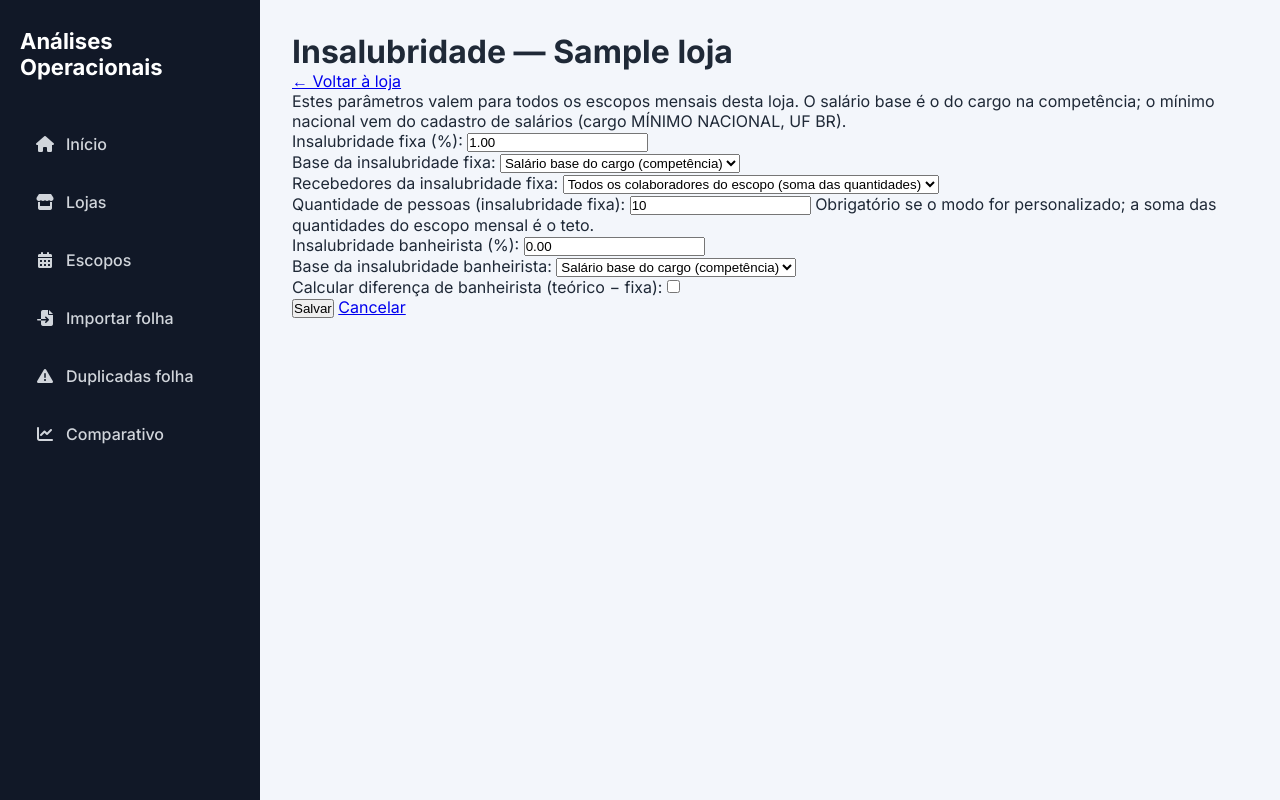
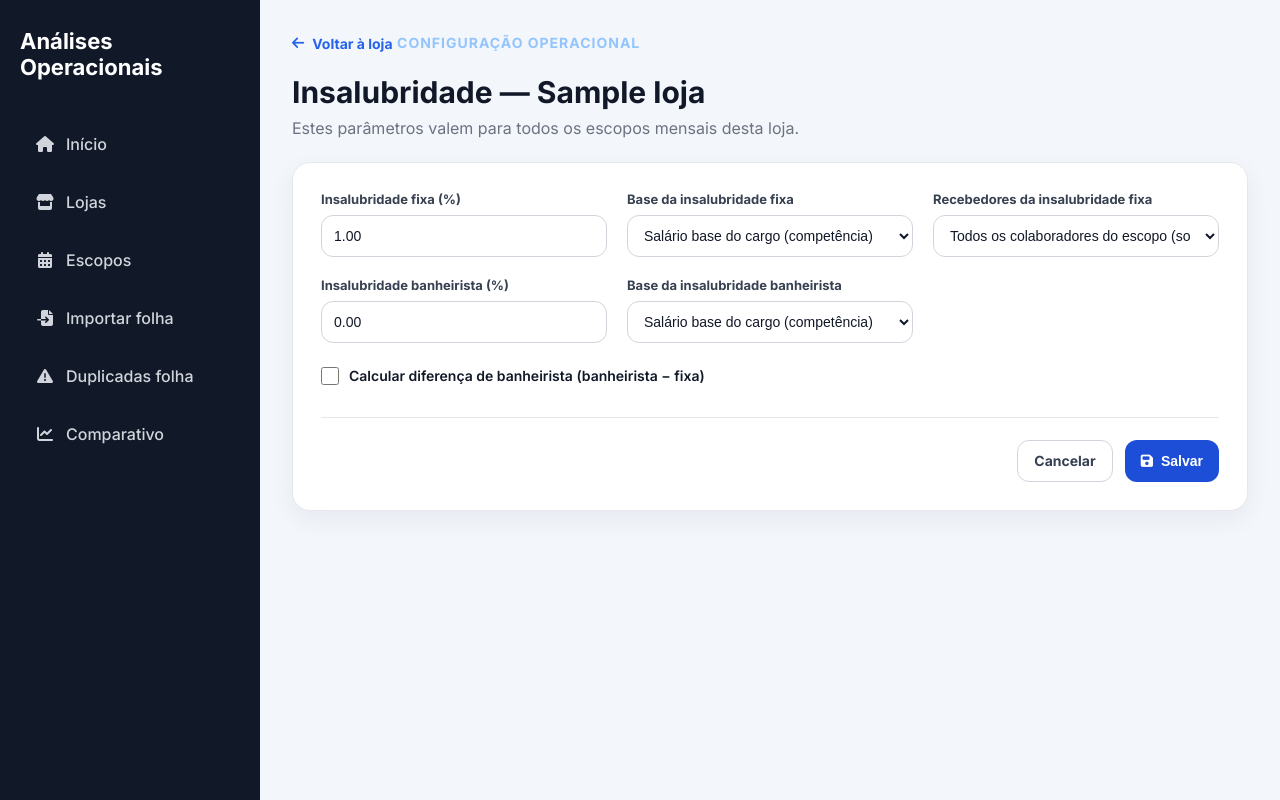
Before and after one commit to guisatoru/analises-operacionais, a Django app: page /lojas/1/insalubridade/ in a window 1280 px wide. Run offline with Django 5.2, Linux system fonts and the light colour scheme; tables that the repository leaves empty hold one stand-in row (values such as "Sample post").

Commit message:
Improve insalubridade form behavior

```diff
--- a/lojas/models.py
+++ b/lojas/models.py
@@ -313,7 +313,7 @@ class ConfiguracaoInsalubridadeLoja(models.Model):
         default=INSALUBRIDADE_BASE_MINIMO_NACIONAL,
     )
     calcular_diferenca_banheirista = models.BooleanField(
-        "Calcular diferença de banheirista (teórico − fixa)",
+        "Calcular diferença de banheirista (banheirista − fixa)",
         default=True,
     )
     # Quantas pessoas recebem a insalubridade fixa no cálculo do escopo (usa soma das Qtds do escopo como teto).
--- a/lojas/static/lojas/css/pages/lojas.css
+++ b/lojas/static/lojas/css/pages/lojas.css
@@ -498,6 +498,26 @@
     width: fit-content;
 }
 
+.checkbox-group {
+    margin-top: 24px;
+}
+
+.checkbox-label {
+    display: inline-flex;
+    align-items: center;
+    gap: 10px;
+
+    color: #111827;
+
+    font-size: 14px;
+    font-weight: 600;
+}
+
+.checkbox-label input[type="checkbox"] {
+    width: 18px;
+    height: 18px;
+}
+
 @media (max-width: 900px) {
     .detail-kpi-grid {
         grid-template-columns: 1fr;
--- a/lojas/templates/lojas/loja_config_insalubridade.html
+++ b/lojas/templates/lojas/loja_config_insalubridade.html
@@ -3,21 +3,133 @@
 {% block titulo %}{{ titulo }}{% endblock %}
 
 {% block content %}
-<header>
-    <h1>{{ titulo }}</h1>
-    <p><a href="{% url 'detalhe_loja' loja.pk %}">&larr; Voltar à loja</a></p>
-    <p>
-        Estes parâmetros valem para todos os escopos mensais desta loja. O salário base é o do cargo na competência;
-        o mínimo nacional vem do cadastro de salários (cargo MÍNIMO NACIONAL, UF BR).
-    </p>
-</header>
+<div class="page-title-row">
+    <div>
+        <a class="back-link" href="{% url 'detalhe_loja' loja.pk %}">
+            <i class="fa-solid fa-arrow-left"></i>
+            Voltar à loja
+        </a>
 
-<form method="post">
-    {% csrf_token %}
-    {{ form.as_p }}
-    <p>
-        <button type="submit">Salvar</button>
-        <a href="{% url 'detalhe_loja' loja.pk %}">Cancelar</a>
-    </p>
-</form>
+        <span class="page-eyebrow">Configuração operacional</span>
+
+        <h1>{{ titulo }}</h1>
+
+        <p>
+            Estes parâmetros valem para todos os escopos mensais desta loja.
+        </p>
+    </div>
+</div>
+
+<section class="form-card">
+    <form method="post" class="store-form">
+        {% csrf_token %}
+
+        <div class="form-grid">
+            <div class="form-group">
+                <label for="{{ form.insalubridade_fixa_percentual.id_for_label }}">
+                    {{ form.insalubridade_fixa_percentual.label }}
+                </label>
+
+                {{ form.insalubridade_fixa_percentual }}
+            </div>
+
+            <div class="form-group">
+                <label for="{{ form.insalubridade_fixa_base.id_for_label }}">
+                    {{ form.insalubridade_fixa_base.label }}
+                </label>
+
+                {{ form.insalubridade_fixa_base }}
+            </div>
+
+            <div class="form-group">
+                <label for="{{ form.insalubridade_fixa_recebedores_modo.id_for_label }}">
+                    {{ form.insalubridade_fixa_recebedores_modo.label }}
+                </label>
+
+                {{ form.insalubridade_fixa_recebedores_modo }}
+            </div>
+
+            <div
+                class="form-group"
+                id="quantidade-recebedores-wrapper"
+            >
+                <label for="{{ form.insalubridade_fixa_recebedores_quantidade.id_for_label }}">
+                    {{ form.insalubridade_fixa_recebedores_quantidade.label }}
+                </label>
+
+                {{ form.insalubridade_fixa_recebedores_quantidade }}
+
+                {% if form.insalubridade_fixa_recebedores_quantidade.help_text %}
+                    <small class="form-help-text">
+                        {{ form.insalubridade_fixa_recebedores_quantidade.help_text }}
+                    </small>
+                {% endif %}
+            </div>
+
+            <div class="form-group">
+                <label for="{{ form.insalubridade_banheirista_percentual.id_for_label }}">
+                    {{ form.insalubridade_banheirista_percentual.label }}
+                </label>
+
+                {{ form.insalubridade_banheirista_percentual }}
+            </div>
+
+            <div class="form-group">
+                <label for="{{ form.insalubridade_banheirista_base.id_for_label }}">
+                    {{ form.insalubridade_banheirista_base.label }}
+                </label>
+
+                {{ form.insalubridade_banheirista_base }}
+            </div>
+        </div>
+
+        <div class="checkbox-group">
+            <label class="checkbox-label">
+                {{ form.calcular_diferenca_banheirista }}
+                <span>{{ form.calcular_diferenca_banheirista.label }}</span>
+            </label>
+        </div>
+
+        <div class="form-actions">
+            <a
+                class="secondary-action-button"
+                href="{% url 'detalhe_loja' loja.pk %}"
+            >
+                Cancelar
+            </a>
+
+            <button type="submit" class="primary-action-button">
+                <i class="fa-solid fa-floppy-disk"></i>
+                Salvar
+            </button>
+        </div>
+    </form>
+</section>
+
+<script>
+    const modoRecebedoresSelect = document.getElementById(
+        "{{ form.insalubridade_fixa_recebedores_modo.id_for_label }}"
+    );
+
+    const quantidadeWrapper = document.getElementById(
+        "quantidade-recebedores-wrapper"
+    );
+
+    function toggleQuantidadeRecebedores() {
+        const valorSelecionado = modoRecebedoresSelect.value;
+
+        if (valorSelecionado === "PERSONALIZADO") {
+            quantidadeWrapper.style.display = "block";
+        } else {
+            quantidadeWrapper.style.display = "none";
+        }
+    }
+
+    toggleQuantidadeRecebedores();
+
+    modoRecebedoresSelect.addEventListener(
+        "change",
+        toggleQuantidadeRecebedores
+    );
+</script>
 {% endblock %}
```
Also changed, not shown: lojas/migrations/0013_config_insalubridade_loja.py.
